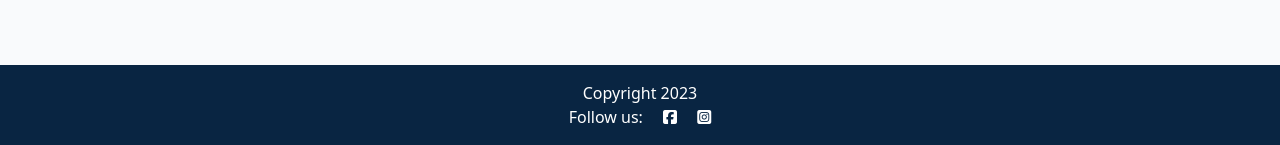
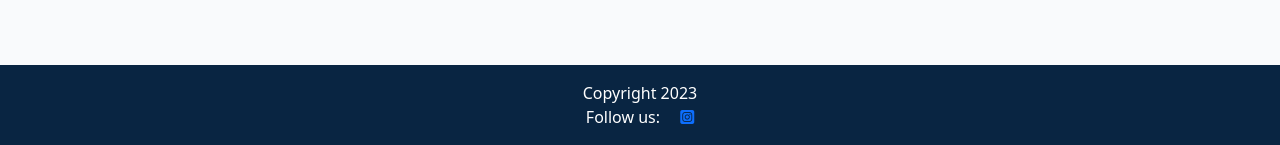
Before and after one commit to qburn93/balanced-news-app, a Django app: page /accounts/signup/ in a window 1280 px wide. Shown: the part 655-800 px from the top of the page. Run offline with Django 3.2, Linux system fonts and the light colour scheme; some libraries are stand-ins or nearby versions.

Commit message:
Fixed broken instagram link in footer

```diff
--- a/templates/base.html
+++ b/templates/base.html
@@ -27,7 +27,8 @@
 
     <nav class="navbar navbar-expand-lg navbar-light bg-white">
         <div class="container-fluid">
-            <a class="navbar-brand" href="{% url 'home' %}"><i class="fa-solid fa-scale-balanced"></i><span class="brand">B</span>alanced<span class="thin">|News</span></span></span></a>
+            <a class="navbar-brand" href="{% url 'home' %}"><i class="fa-solid fa-scale-balanced"></i><span
+                    class="brand">B</span>alanced<span class="thin">|News</span></span></span></a>
             <button class="navbar-toggler" type="button" data-bs-toggle="collapse" data-bs-target="#navbarText"
                 aria-controls="navbarText" aria-expanded="false" aria-label="Toggle navigation">
                 <span class="navbar-toggler-icon"></span>
@@ -54,7 +55,7 @@
                 </ul>
                 <div class="navbar-nav ml-auto">
                     {% if user.is_authenticated %}
-                        <span class="navbar-text"><strong>Logged in: {{ user.username }}</strong></span>
+                    <span class="navbar-text"><strong>Logged in: {{ user.username }}</strong></span>
                     {% endif %}
                 </div>
             </div>
@@ -83,9 +84,12 @@
     <!-- Footer -->
     <footer class="footer mt-auto py-3 dark-bg">
         <p class="m-0 text-center text-white">Copyright 2023</p>
-        <p class="m-0 text-center text-white">Follow us: <i class="fab fa-facebook-square ms-3"></i>
+        <p class="m-0 text-center text-white">Follow us:
 
-            <i class="fab fa-instagram-square ms-3" href="https://www.instagram.com/newbalancednews/" target="_blank" rel="noopener" aria-label="Find us on Instagram (link opens in a new tab)"></i>
+            <a href="https://www.instagram.com/newbalancednews/" target="_blank" rel="noopener"
+                aria-label="Find us on Instagram (link opens in a new tab)"><i
+                    class="fab fa-instagram-square ms-3"></i></a>
+
 
     </footer>
     <script>
```
